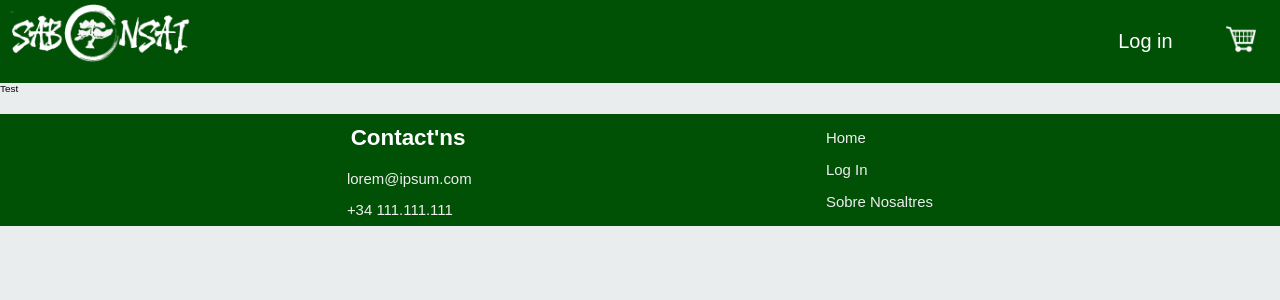
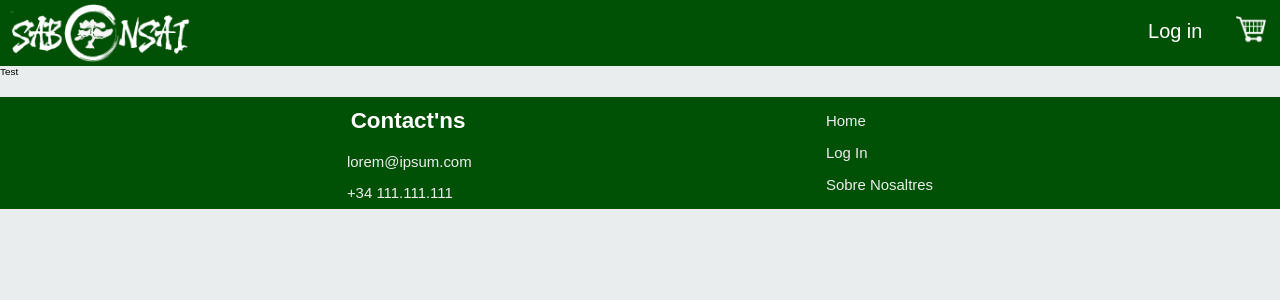
Before and after one commit to MarcSalaManzano/sabonsai, a PHP site: page / in a window 1280 px wide. Shown: the top 300 px of the page. Run offline with PHP 8.4, Linux system fonts and the light colour scheme; data that the repository does not hold is empty.

Commit message:
Rework header

```diff
--- a/css/main.css
+++ b/css/main.css
@@ -28,13 +28,19 @@ body {
     list-style: none;
 }
 
-#header-container .logo {
+#header-container .logo img{
     height: 6em;
     width: auto;
     margin: 0.3em 0.3em 0.3em 1em;
+
 }
 
-#header-container a {
+#header-container a.logo {
+    font-size: 1em;
+
+}
+
+#header-container ul a {
     text-decoration: none;
     display: block;
     padding: 1em;
@@ -74,10 +80,16 @@ body {
     justify-content: center;
 }
 
-.footer p,a {
+.footer a {
+    color: #eee;
+    margin: 0.5em;
+}
+
+.footer p {
+    margin: 0.5em;
     color: #eee;
 }
 
-.footer p,a,h2 {
+.footer h2 {
     margin: 0.5em;
 }
--- a/view/header.php
+++ b/view/header.php
@@ -1,4 +1,4 @@
-<img class="logo" src="/../media/logo.png" alt="Bonsai Tree Vectors by Vecteezy">
+<a href="index.php" class="logo"><img class="logo" src="/../media/logo.png" alt="Bonsai Tree Vectors by Vecteezy"></a>
 <ul>
     <li><a href="?accio=login">Log in</a></li>
     <li><a href="?accio=carro" class="icon"><img src="media/cart-59-64.png"></a></li>
```
